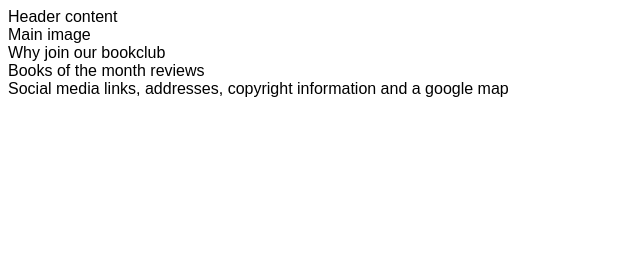
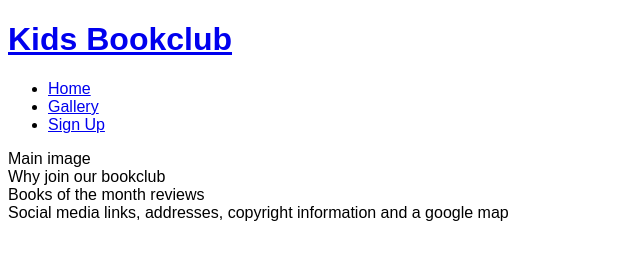
Before and after one commit to RozWelch/kids-bookclub, a plain HTML site: page index.html in a window 1280 px wide. Shown: the whole page, without its empty margins (0-640 px from the left). Drawn offline with Linux system fonts and the light colour scheme.

Commit message:
Add basic header structure

```diff
--- a/index.html
+++ b/index.html
@@ -1,5 +1,6 @@
 <!DOCTYPE html>
 <html lang="en">
+
 <head>
     <meta charset="UTF-8">
     <meta http-equiv="X-UA-Compatible" content="IE=edge">
@@ -10,8 +11,26 @@
     <link rel="stylesheet" href="assets/css/style.css">
     <title>Kids Bookclub</title>
 </head>
+
 <body>
-    <header>Header content</header>
+    <header>
+        <a href="index.html">
+            <h1>Kids Bookclub</h1>
+        </a>
+        <nav>
+            <ul>
+                <li>
+                    <a href="index.html">Home</a>
+                </li>
+                <li>
+                    <a href="#">Gallery</a>
+                </li>
+                <li>
+                    <a href="#">Sign Up</a>
+                </li>
+            </ul>
+        </nav>
+    </header>
     <section>
         Main image
     </section>
@@ -26,4 +45,5 @@
     </footer>
 
 </body>
+
 </html>
```
